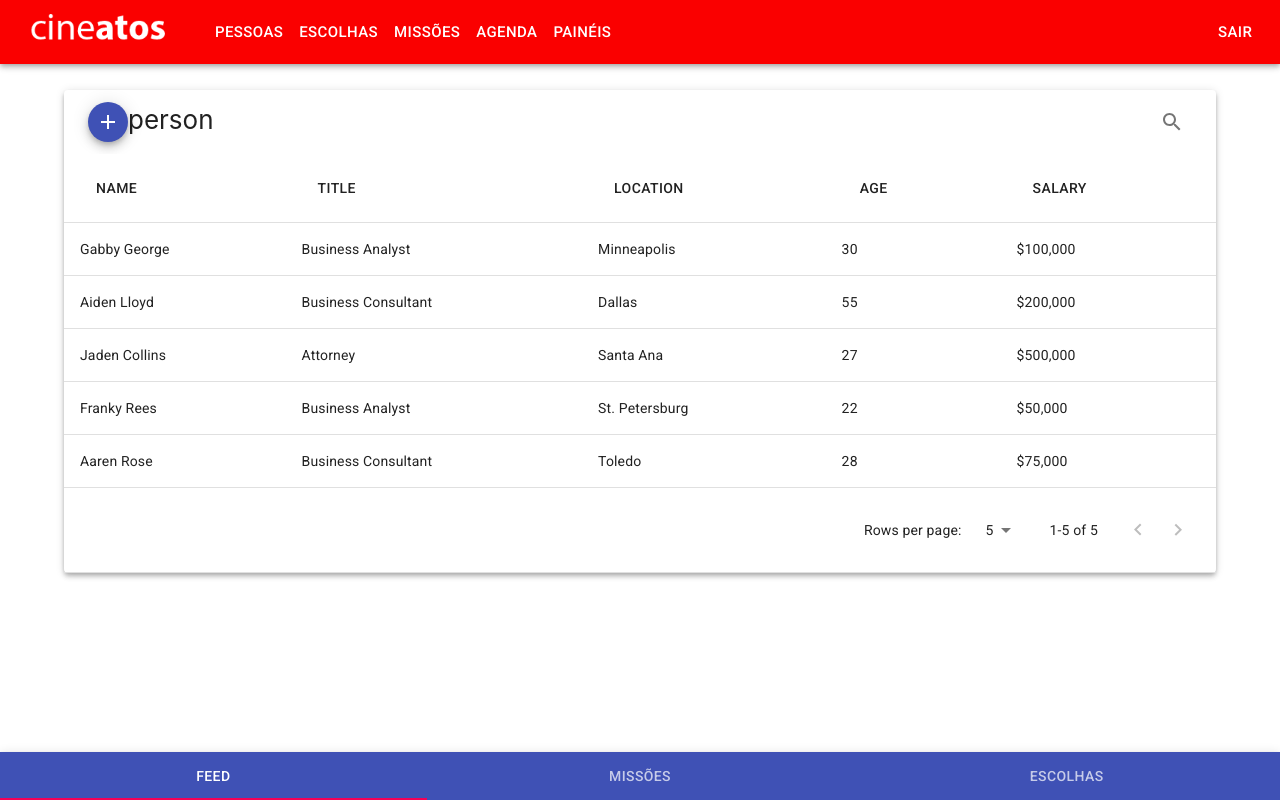
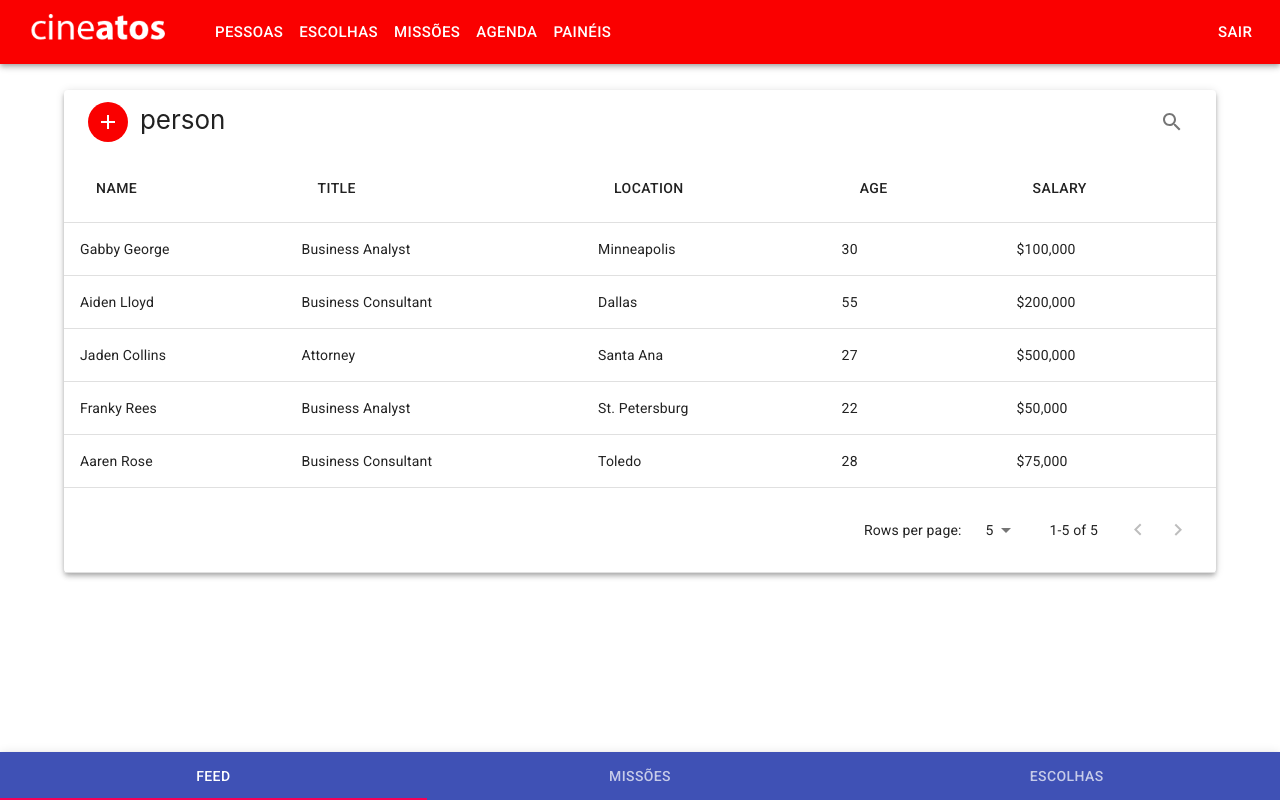
Before and after one commit to CompCult/cineAtos, a React (Create React App) app: page /pessoas in a window 1280 px wide. Built offline with nearby package versions, Linux system fonts and the light colour scheme.

Commit message:
melhorias

```diff
--- a/src/App.css
+++ b/src/App.css
@@ -3,7 +3,6 @@
   min-height: 100vh;
   display: flex;
   flex-direction: column;
-
   justify-content: center;
   font-size: calc(10px + 2vmin);
   color: white;
@@ -37,3 +36,15 @@
 h1 {
   color: black;
 }
+
+#buttonAddPerson {
+  box-shadow:none;
+  color: white;
+  background-color:#fa0000;
+}
+
+#titleTable {
+  left: 2%;
+  display: inline-block;
+  position: relative;
+}
--- a/src/components/Components.css
+++ b/src/components/Components.css
@@ -7,8 +7,7 @@
 
 .MUIDataTableToolbar-left-169 {
   display: inline-block;
-  position: relative;
-  left: -1%;
+  position: absolute;
 }
 
 .MUIDataTableToolbar-actions-170 {
--- a/src/screen/person/Person.js
+++ b/src/screen/person/Person.js
@@ -4,18 +4,20 @@ import MyContext from '../../components/MyContext.js'
 import AddIcon from '@material-ui/icons/Add';
 import Fab from '@material-ui/core/Fab';
 import { Link } from 'react-router-dom'
+import '../../App.css'
 
 function Person() {
-
   const dataTable = {
         title :
         <Fragment>
           <Link to="/pessoas/register">
-          <Fab size="small" color="primary" aria-label="Add" >
-            <AddIcon />
-          </Fab>
+            <Fab size="small" color="inherit" aria-label="Add" id='buttonAddPerson' >
+              <AddIcon />
+            </Fab>
           </Link>
-          person
+          <div id='titleTable'>
+            person
+          </div>
         </Fragment>
           ,
         columns : [
```
